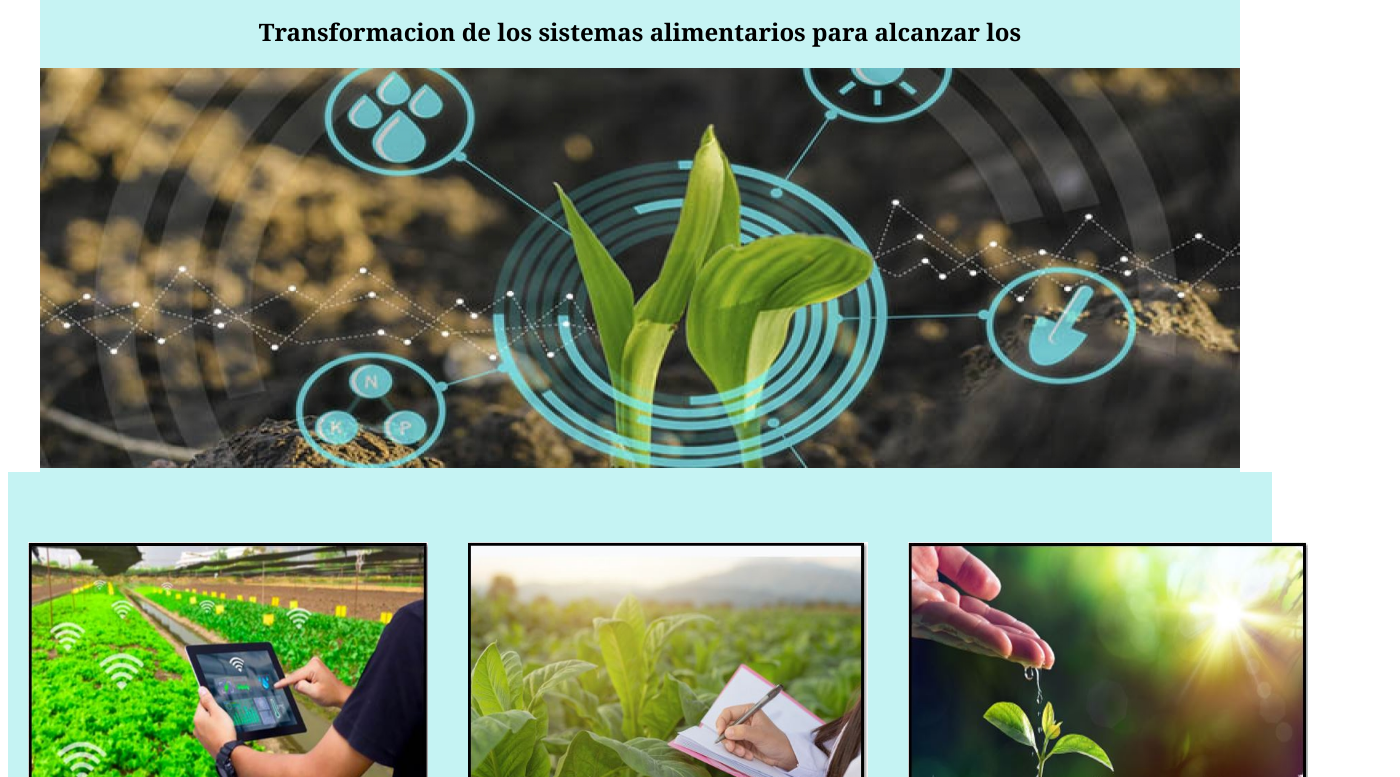
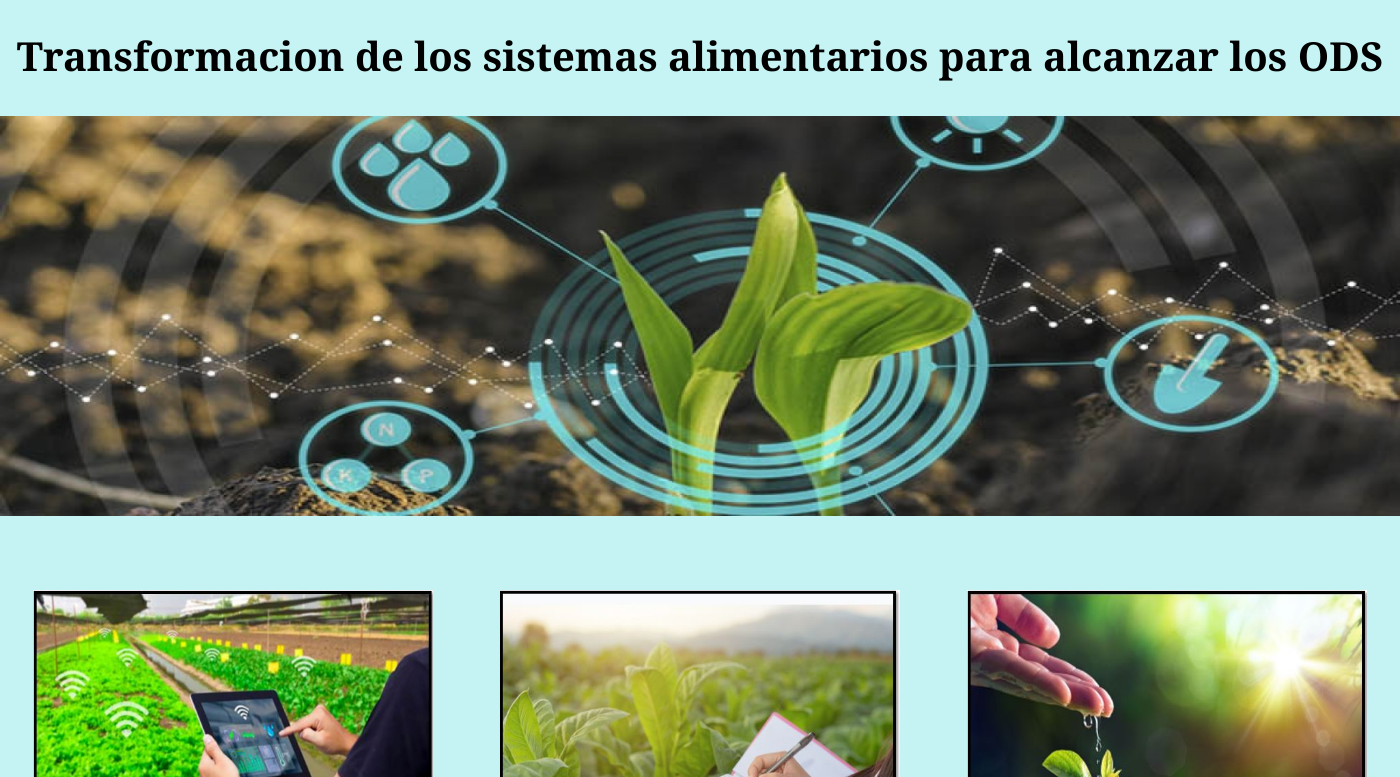
Before and after one commit to paulroldanolarte/semana-1-191, a website: page src/index.html in a window 1280 px wide. Shown: the part 93-870 px from the top of the page, 1400 px wide, since content can reach past the window. Drawn offline with Linux system fonts and the light colour scheme.

Commit message:
Actualización margenes

```diff
--- a/src/index.html
+++ b/src/index.html
@@ -6,7 +6,7 @@
     <title>Transformacion de los sistemas alimentarios para alcanzar los ODS </title>
     <link rel="stylesheet" href="style.css">
 </head>
-<body>
+<body class="container">
 
     <!-- inicio header -->
     <header class="header">
@@ -28,7 +28,7 @@
 
         <!-- Inicio Baner -->
         <section class="banner">
-            <h2 class="banner__titulo">Transformacion de los sistemas alimentarios para alcanzar los </h2>
+            <h2 class="banner__titulo">Transformacion de los sistemas alimentarios para alcanzar los ODS</h2>
             <img src="imagenes\prue.png" alt="imagen banner" class="imgp">
         </section>
         <!-- Fin Baner -->
@@ -215,7 +215,7 @@
                 La temática tratada consiste en la transformacion de los sistemas alimentarios para alcanzar los ODS direccionada al área rural y a la agricultura urbuna
             </p>
             <h5>//github.com/paulroldanolarte/semana-1-191.git</h5>
-            <a href="https://github.com/paulroldanolarte/semana-1-191.git">Ir al repositorio</a>
+            <a href="https://github.com/paulroldanolarte/semana-1-191.git">Ir al repositorio >> </a>
 
         </div>
         <!-- Fin primer parte -->
--- a/src/style.css
+++ b/src/style.css
@@ -1,15 +1,15 @@
-.body{
+/* .body{
     font-family: sans-serif;
     width: 1200px;
     margin-right: auto;
     margin-left: auto;
-}
+} */
 
 .header{
     background-color: rgba(197, 243, 243, 0.979);
-    width: 1200px;
+    /* width: 1200px;
     margin-left: auto;
-    margin-right: auto;
+    margin-right: auto; */
 
 }
 
@@ -141,12 +141,13 @@
     border-radius: 5px;
 }
 .imgp{
-    width: 1200px; height: 400px;
+    width: 1400px; height: 400px;
 }
 
 .banner__titulo{
     text-align: center;
     font-family: Cambria, Cochin, Georgia, Times, 'Times New Roman', serif;
+    font-size: 250%;
 
 }
 
@@ -168,3 +169,16 @@
     align-content: flex-start;
 
 }
+
+.container{
+    width: 1400px;
+    margin-right: auto;
+    margin-left: auto;
+    margin-bottom: 1cm;
+}
+
+.footer_titulo>a{
+    font-size: 120%;
+    color:rgba(197, 243, 243, 0.979);
+
+}
```
